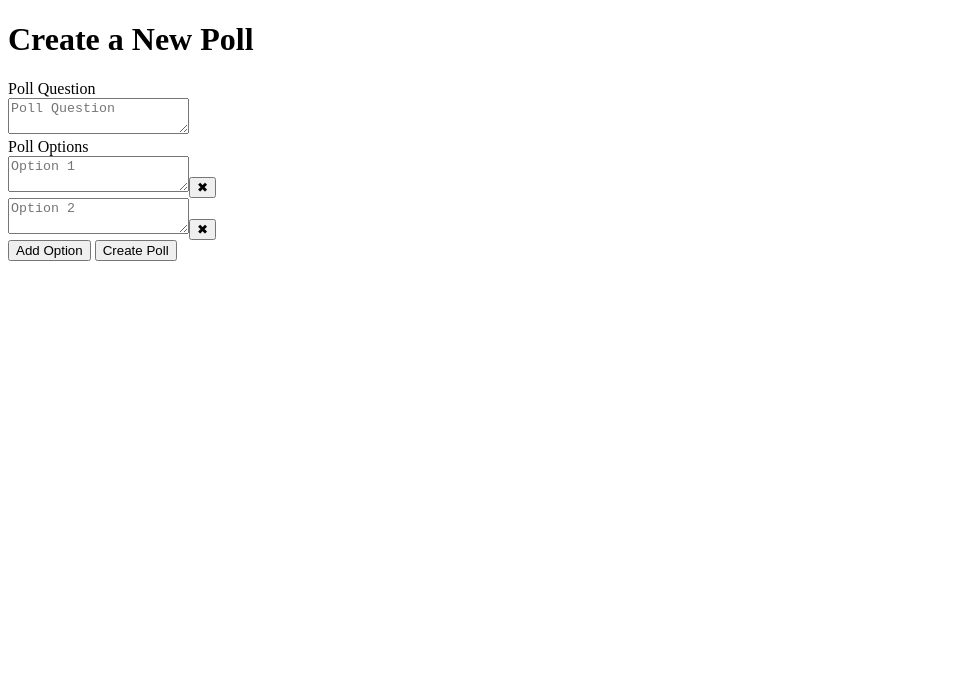
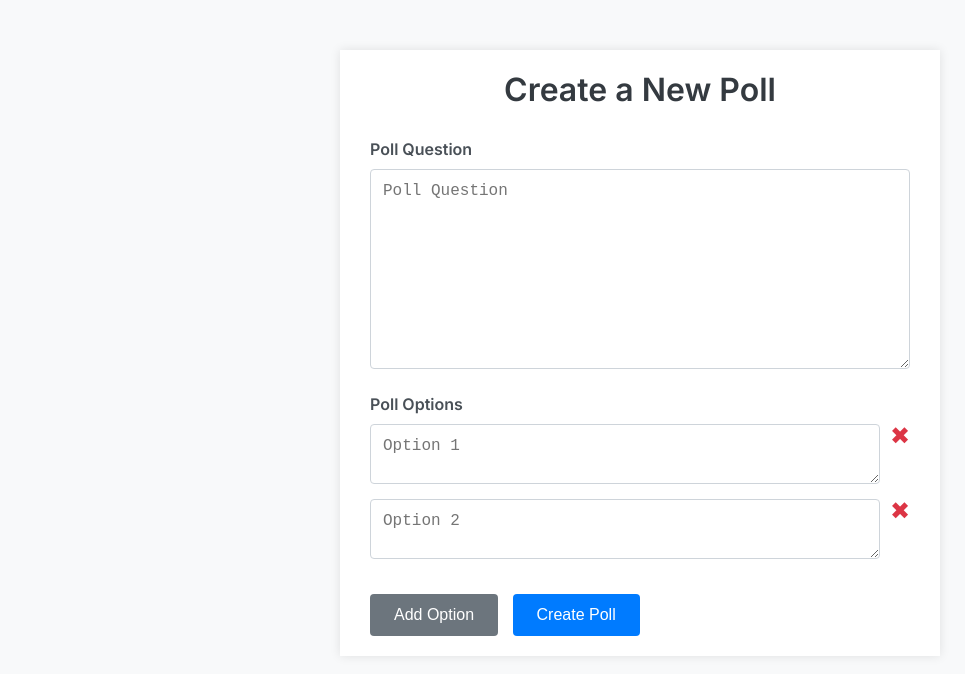
Before and after one commit to BaoFelix/MiniPoller, a plain HTML site: page frontend/index.html in a window 1280 px wide. Shown: the whole page, without its empty margins (0-965 px from the left). Drawn offline with Linux system fonts and the light colour scheme.

Commit message:
fix stylesheet path

```diff
--- a/frontend/index.html
+++ b/frontend/index.html
@@ -8,7 +8,7 @@
   <link rel="preconnect" href="https://fonts.gstatic.com">
   <link href="https://fonts.googleapis.com/css2?family=Inter:wght@400;600&display=swap" rel="stylesheet">
   <script src="/libs/chart.js"></script>
-  <link rel="stylesheet" href="/css/styles.css?v=6">
+  <link rel="stylesheet" href="/css/style.css">
 </head>
 <body>
   <!-- Main container where dynamic content will be injected -->
```
